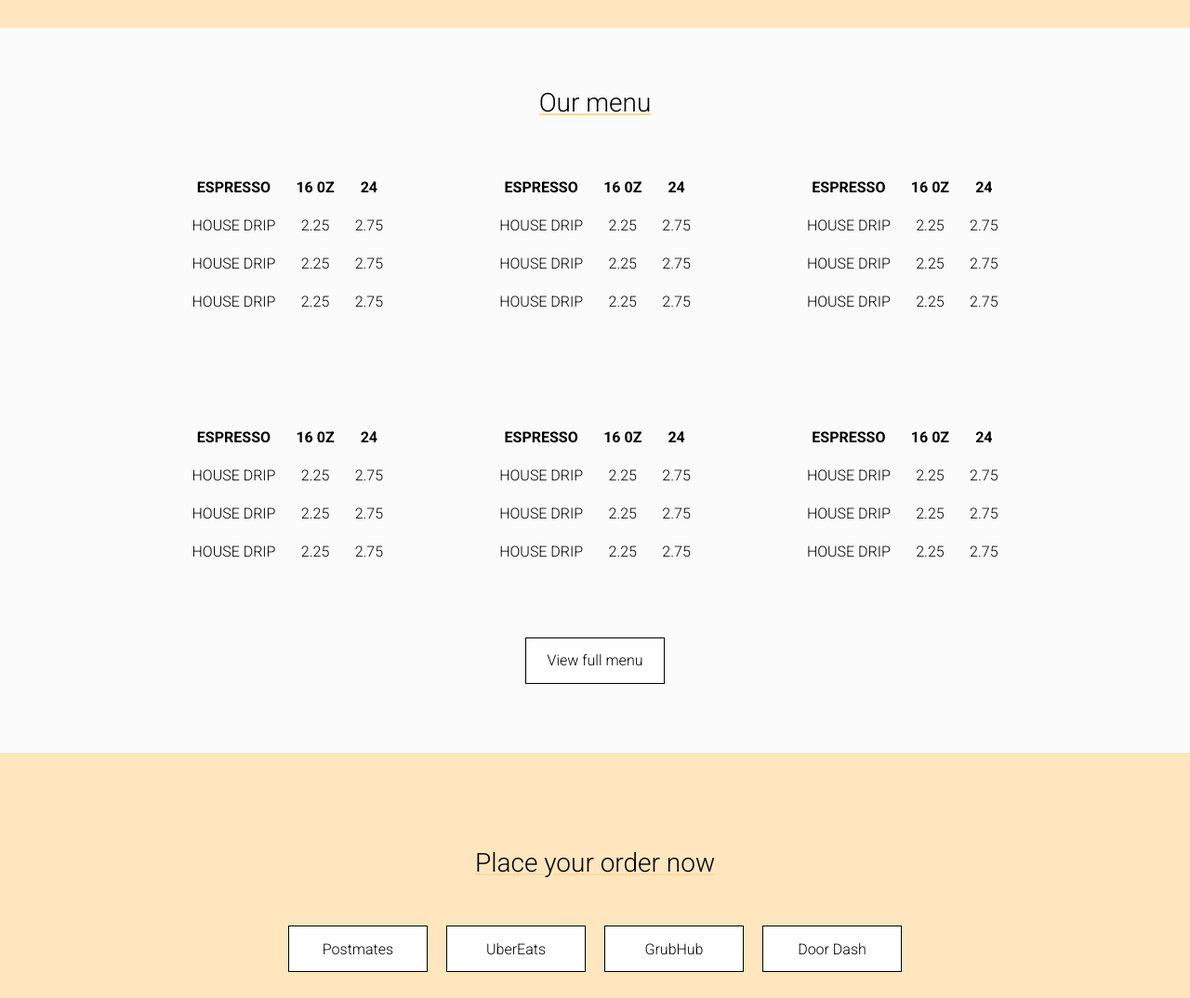
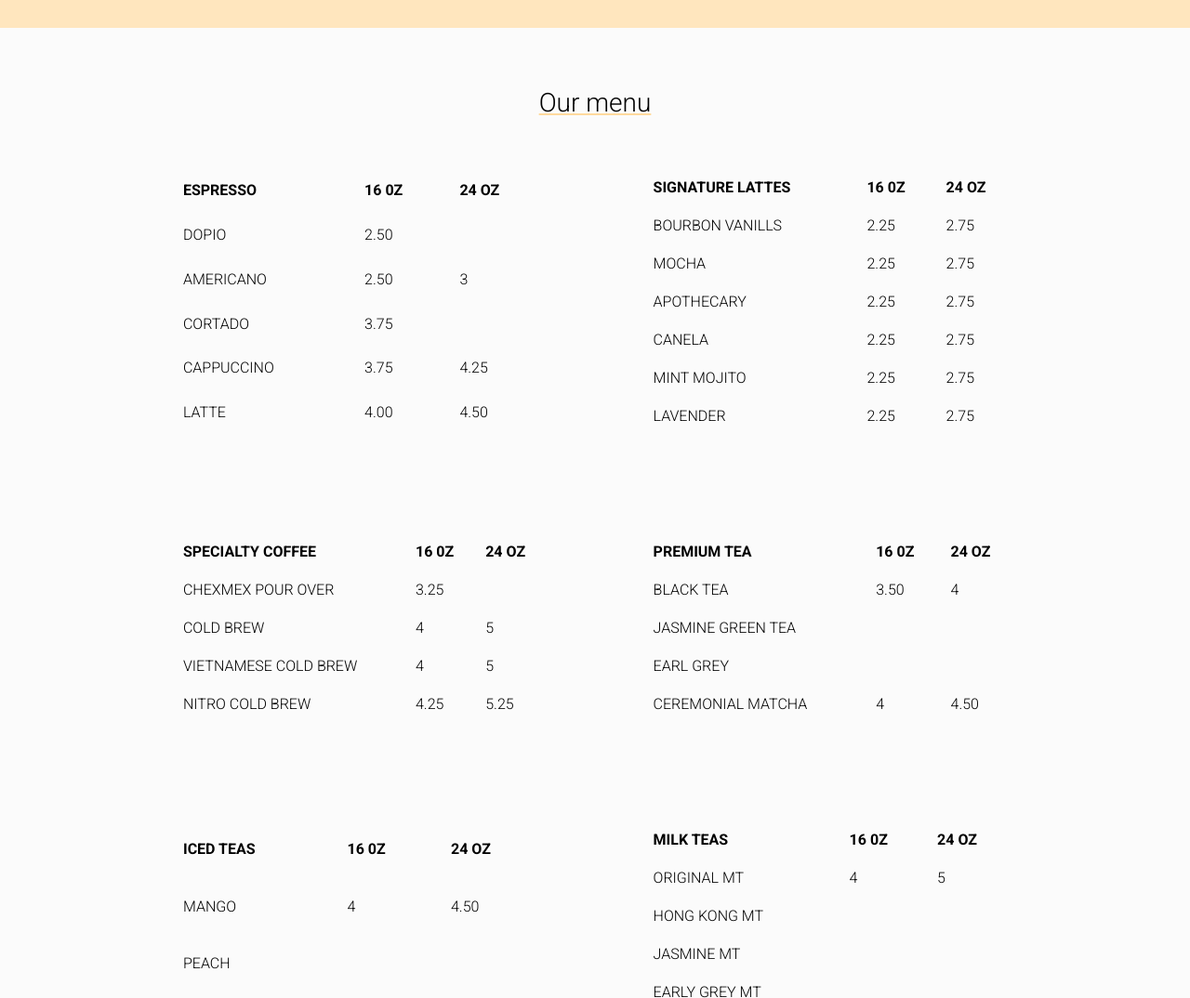
Before and after one commit to taleisagawinit/coffee-shop, a plain HTML site: page index.html in a window 1280 px wide. Shown: the part 960-2034 px from the top of the page at 93% size. Drawn offline with nearby package versions, Linux system fonts and the light colour scheme; some packages are replaced by stand-ins of ours.

Commit message:
updates menu items

```diff
--- a/index.html
+++ b/index.html
@@ -96,22 +96,31 @@
         <tr>
           <th>ESPRESSO</th>
           <th>16 0Z</th>
-          <th>24 </th>
+          <th>24 OZ</th>
         </tr>
         <tr>
-          <td>HOUSE DRIP</td>
-          <td>2.25</td>
-          <td>2.75</td>
+          <td>DOPIO</td>
+          <td>2.50</td>
         </tr>
         <tr>
-          <td>HOUSE DRIP</td>
-          <td>2.25</td>
-          <td>2.75</td>
+          <td>AMERICANO</td>
+          <td>2.50</td>
+          <td>3</td>
         </tr>
         <tr>
-          <td>HOUSE DRIP</td>
-          <td>2.25</td>
-          <td>2.75</td>
+          <td>CORTADO</td>
+          <td>3.75</td>
+          <!-- <td>2.75</td> -->
+        </tr>
+        <tr>
+          <td>CAPPUCCINO</td>
+          <td>3.75</td>
+          <td>4.25</td>
+        </tr>
+        <tr>
+          <td>LATTE</td>
+          <td>4.00</td>
+          <td>4.50</td>
         </tr>
         </tr>
 
@@ -119,22 +128,37 @@
       <table>
         <tr>
         <tr>
-          <th>ESPRESSO</th>
+          <th>SIGNATURE LATTES</th>
           <th>16 0Z</th>
-          <th>24 </th>
+          <th>24 OZ</th>
         </tr>
         <tr>
-          <td>HOUSE DRIP</td>
+          <td>BOURBON VANILLS</td>
           <td>2.25</td>
           <td>2.75</td>
         </tr>
         <tr>
-          <td>HOUSE DRIP</td>
+          <td>MOCHA</td>
           <td>2.25</td>
           <td>2.75</td>
         </tr>
         <tr>
-          <td>HOUSE DRIP</td>
+          <td>APOTHECARY</td>
+          <td>2.25</td>
+          <td>2.75</td>
+        </tr>
+        <tr>
+          <td>CANELA</td>
+          <td>2.25</td>
+          <td>2.75</td>
+        </tr>
+        <tr>
+          <td>MINT MOJITO</td>
+          <td>2.25</td>
+          <td>2.75</td>
+        </tr>
+        <tr>
+          <td>LAVENDER</td>
           <td>2.25</td>
           <td>2.75</td>
         </tr>
@@ -143,24 +167,28 @@
       <table>
         <tr>
         <tr>
-          <th>ESPRESSO</th>
+          <th>SPECIALTY COFFEE</th>
           <th>16 0Z</th>
-          <th>24 </th>
+          <th>24 OZ</th>
         </tr>
         <tr>
-          <td>HOUSE DRIP</td>
-          <td>2.25</td>
-          <td>2.75</td>
+          <td>CHEXMEX POUR OVER</td>
+          <td>3.25</td>
         </tr>
         <tr>
-          <td>HOUSE DRIP</td>
-          <td>2.25</td>
-          <td>2.75</td>
+          <td>COLD BREW</td>
+          <td>4</td>
+          <td>5</td>
         </tr>
         <tr>
-          <td>HOUSE DRIP</td>
-          <td>2.25</td>
-          <td>2.75</td>
+          <td>VIETNAMESE COLD BREW</td>
+          <td>4</td>
+          <td>5</td>
+        </tr>
+        <tr>
+          <td>NITRO COLD BREW</td>
+          <td>4.25</td>
+          <td>5.25</td>
         </tr>
         </tr>
 
@@ -168,24 +196,25 @@
       <table>
         <tr>
         <tr>
-          <th>ESPRESSO</th>
+          <th>PREMIUM TEA</th>
           <th>16 0Z</th>
-          <th>24 </th>
+          <th>24 OZ</th>
         </tr>
         <tr>
-          <td>HOUSE DRIP</td>
-          <td>2.25</td>
-          <td>2.75</td>
+          <td>BLACK TEA</td>
+          <td>3.50</td>
+          <td>4</td>
         </tr>
         <tr>
-          <td>HOUSE DRIP</td>
-          <td>2.25</td>
-          <td>2.75</td>
+          <td>JASMINE GREEN TEA</td>
         </tr>
         <tr>
-          <td>HOUSE DRIP</td>
-          <td>2.25</td>
-          <td>2.75</td>
+          <td>EARL GREY</td>
+        </tr>
+        <tr>
+          <td>CEREMONIAL MATCHA</td>
+          <td>4</td>
+          <td>4.50</td>
         </tr>
         </tr>
 
@@ -193,24 +222,20 @@
       <table>
         <tr>
         <tr>
-          <th>ESPRESSO</th>
+          <th>ICED TEAS</th>
           <th>16 0Z</th>
-          <th>24 </th>
+          <th>24 OZ</th>
         </tr>
         <tr>
-          <td>HOUSE DRIP</td>
-          <td>2.25</td>
-          <td>2.75</td>
+          <td>MANGO</td>
+          <td>4</td>
+          <td>4.50</td>
         </tr>
         <tr>
-          <td>HOUSE DRIP</td>
-          <td>2.25</td>
-          <td>2.75</td>
+          <td>PEACH</td>
         </tr>
         <tr>
-          <td>HOUSE DRIP</td>
-          <td>2.25</td>
-          <td>2.75</td>
+          <td>LYCHEE</td>
         </tr>
         </tr>
 
@@ -218,24 +243,26 @@
       <table>
         <tr>
         <tr>
-          <th>ESPRESSO</th>
+          <th>MILK TEAS</th>
           <th>16 0Z</th>
-          <th>24 </th>
+          <th>24 OZ</th>
         </tr>
         <tr>
-          <td>HOUSE DRIP</td>
-          <td>2.25</td>
-          <td>2.75</td>
+          <td>ORIGINAL MT</td>
+          <td>4</td>
+          <td>5</td>
         </tr>
         <tr>
-          <td>HOUSE DRIP</td>
-          <td>2.25</td>
-          <td>2.75</td>
+          <td>HONG KONG MT</td>
         </tr>
         <tr>
-          <td>HOUSE DRIP</td>
-          <td>2.25</td>
-          <td>2.75</td>
+          <td>JASMINE MT</td>
+        </tr>
+        <tr>
+          <td>EARLY GREY MT</td>
+        </tr>
+        <tr>
+          <td>THAI MT</td>
         </tr>
         </tr>
 
--- a/index.js
+++ b/index.js
@@ -186,7 +186,7 @@ function init() {
     // Create the Google Map using our element and options defined above
     var map = new google.maps.Map(mapElement, mapOptions);
 
-    // Let's also add a marker while we're at it
+    // Add a marker for the coffee shop
     var marker = new google.maps.Marker({
         position: new google.maps.LatLng(36.2731502, -115.2691882),
         icon: {
--- a/styles.css
+++ b/styles.css
@@ -11,13 +11,9 @@ body {
 
 /************************* MOBILE - GENERAL ELEMENT STYLES *************************/
 
-
-table {
-  margin: auto;
-}
-
 th, td {
   padding: 10px;
+  text-align: left;
 }
 
 h1, h2, h3, h4, h5, h6 {
@@ -231,6 +227,10 @@ nav {
   padding: 15% 0;
 }
 
+.menu-items table {
+  margin: 2% 15%;
+}
+
 /************************* MOBILE - ORDER SECTION STYLES *************************/
 
 
@@ -344,11 +344,13 @@ footer p {
     display: flex;
     flex-direction: row;
     flex-wrap: wrap;
-    justify-content: center;
+    justify-content: flex-start;
   }
 
+
   .menu-items table {
-    margin: 2%;
+    margin: 2% auto;
+    width: 40%;
   }
 
   /************************* TABLET - ORDER SECTION STYLES *************************/
@@ -508,7 +510,7 @@ footer p {
   }
 
   .menu-items table {
-    margin: 5%;
+    margin: 5% auto;
   }
 
 /************************* LAPTOP - ORDER SECTION STYLES *************************/
@@ -596,4 +598,7 @@ footer p {
     width: 50%;
   }
 
+  .menu-items table {
+    width: 30%;
+  }
 }
```
